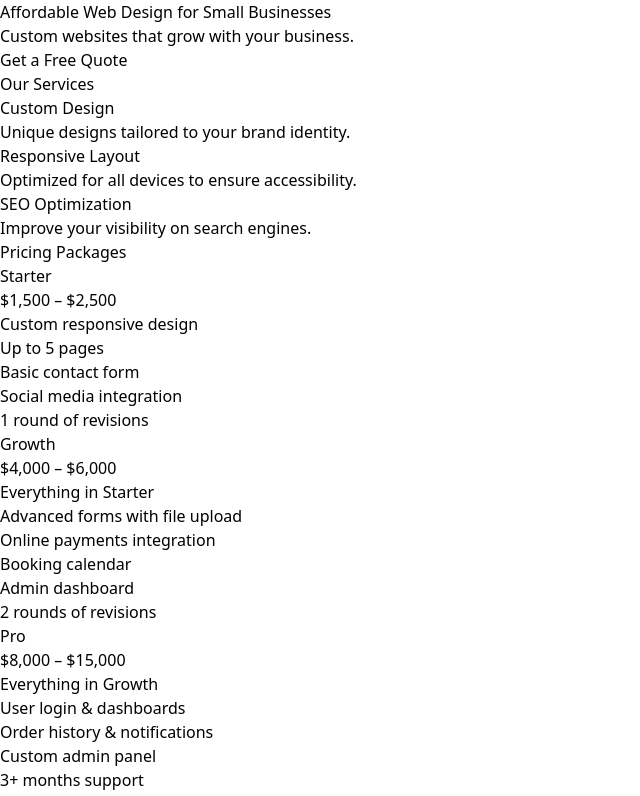
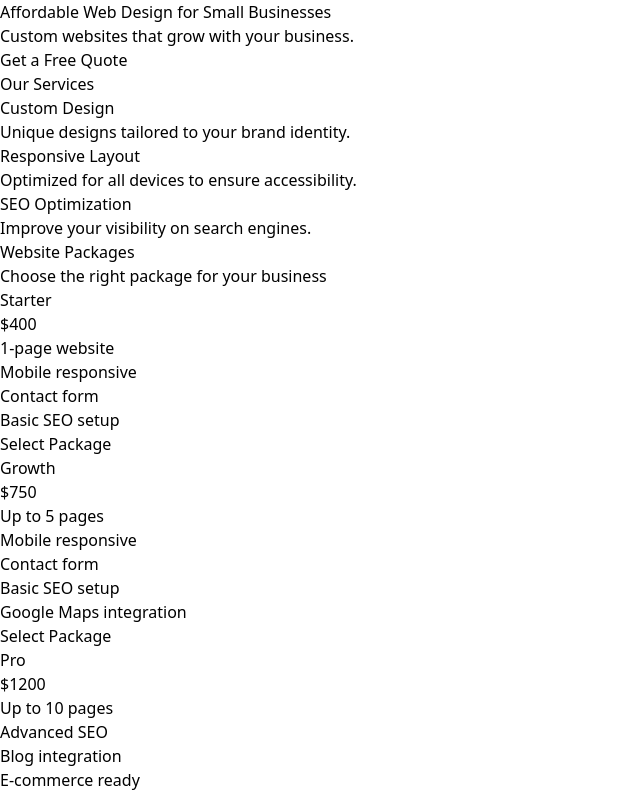
Before and after one commit to bboyd146/dev-builder, a React (Vite) app: page / in a window 1280 px wide. Shown: the top 796 px of the page, without its empty margins (0-640 px from the left). Built offline with nearby package versions, Linux system fonts and the light colour scheme.

Commit message:
pricing packages clickable

```diff
--- a/src/components/Pricing.jsx
+++ b/src/components/Pricing.jsx
@@ -1,64 +1,98 @@
-import React from 'react';
+import React, { useState } from "react";
 
+const Pricing = ({ onPackageSelect }) => {
   const packages = [
     {
-    name: 'Starter',
-    price: '$1,500 – $2,500',
+      title: "Starter",
+      price: "$400",
       features: [
-      'Custom responsive design',
-      'Up to 5 pages',
-      'Basic contact form',
-      'Social media integration',
-      '1 round of revisions',
+        "1-page website",
+        "Mobile responsive",
+        "Contact form",
+        "Basic SEO setup",
       ],
     },
     {
-    name: 'Growth',
-    price: '$4,000 – $6,000',
+      title: "Growth",
+      price: "$750",
       features: [
-      'Everything in Starter',
-      'Advanced forms with file upload',
-      'Online payments integration',
-      'Booking calendar',
-      'Admin dashboard',
-      '2 rounds of revisions',
+        "Up to 5 pages",
+        "Mobile responsive",
+        "Contact form",
+        "Basic SEO setup",
+        "Google Maps integration",
       ],
     },
     {
-    name: 'Pro',
-    price: '$8,000 – $15,000',
+      title: "Pro",
+      price: "$1200",
       features: [
-      'Everything in Growth',
-      'User login & dashboards',
-      'Order history & notifications',
-      'Custom admin panel',
-      '3+ months support',
-      '3+ rounds of revisions',
+        "Up to 10 pages",
+        "Advanced SEO",
+        "Blog integration",
+        "E-commerce ready",
+        "Monthly maintenance (3 mo)",
       ],
     },
   ];
 
-const Pricing = () => (
+  const [selectedPackage, setSelectedPackage] = useState(null);
+
+  const selectPackage = (title) => {
+    const updated = title === selectedPackage ? null : title;
+    setSelectedPackage(updated);
+    if (onPackageSelect) {
+      onPackageSelect(updated);
+    }
+  };
+
+  return (
     <section className="bg-white py-16 px-6">
-    <h2 className="text-3xl font-bold text-center text-gray-800 mb-12">
-      Pricing Packages
+      <div className="max-w-5xl mx-auto text-center">
+        <h2 className="text-3xl font-bold mb-4 text-gray-800">
+          Website Packages
         </h2>
-    <div className="max-w-6xl mx-auto grid md:grid-cols-3 gap-8">
-      {packages.map((pkg, index) => (
-        <div key={index} className="border rounded-lg p-6 shadow-md">
-          <h3 className="text-xl font-semibold text-indigo-600 mb-4">
-            {pkg.name}
+        <p className="text-gray-600 mb-10">
+          Choose the right package for your business
+        </p>
+        <div className="grid grid-cols-1 md:grid-cols-3 gap-6">
+          {packages.map((pkg, idx) => {
+            const isSelected = selectedPackage === pkg.title;
+            return (
+              <div
+                key={idx}
+                className={`bg-gray-50 rounded-xl shadow-md p-6 text-left border-2 transition ${
+                  isSelected ? "border-indigo-600" : "border-transparent"
+                }`}
+              >
+                <h3 className="text-2xl font-semibold text-gray-800">
+                  {pkg.title}
                 </h3>
-          <p className="text-2xl font-bold text-gray-800 mb-4">{pkg.price}</p>
-          <ul className="text-gray-600 list-disc list-inside space-y-2">
+                <p className="text-indigo-600 text-xl font-medium mt-2">
+                  {pkg.price}
+                </p>
+                <ul className="list-disc list-inside text-sm text-gray-600 mt-4 mb-6">
                   {pkg.features.map((feature, i) => (
                     <li key={i}>{feature}</li>
                   ))}
                 </ul>
+                <button
+                  onClick={() => selectPackage(pkg.title)}
+                  className={`mt-2 px-4 py-2 rounded-md w-full ${
+                    isSelected
+                      ? "bg-indigo-600 text-white hover:bg-indigo-700"
+                      : "bg-gray-200 text-gray-700 hover:bg-gray-300"
+                  } transition`}
+                >
+                  {isSelected ? "Selected" : "Select Package"}
+                </button>
               </div>
-      ))}
+            );
+          })}
+        </div>
       </div>
     </section>
   );
+};
 
 export default Pricing;
```
Lines whose indentation alone changed are shown as unchanged.
